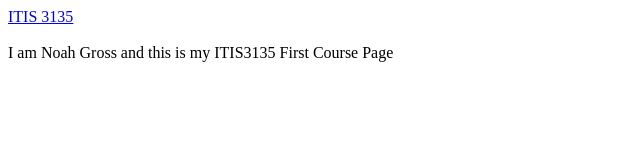
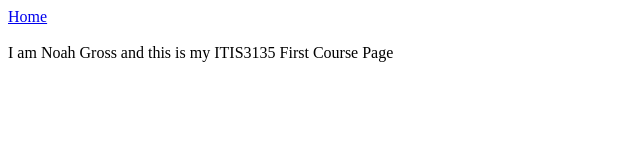
Before and after one commit to ngross0/ngross0.github.io, a plain HTML site: page itis3135/index.html in a window 1280 px wide. Shown: the full height of the page, 0-640 px from the left. Drawn offline with Linux system fonts and the light colour scheme.

Commit message:
Fixed navigation link

```diff
--- a/itis3135/index.html
+++ b/itis3135/index.html
@@ -6,7 +6,7 @@
     </head>
     <body>
         <nav>
-            <a href="itis3135/index.html">ITIS 3135</a>
+            <a href="index.html">Home</a>
         </nav>
         <br>
         I am Noah Gross and this is my ITIS3135 First Course Page
```
